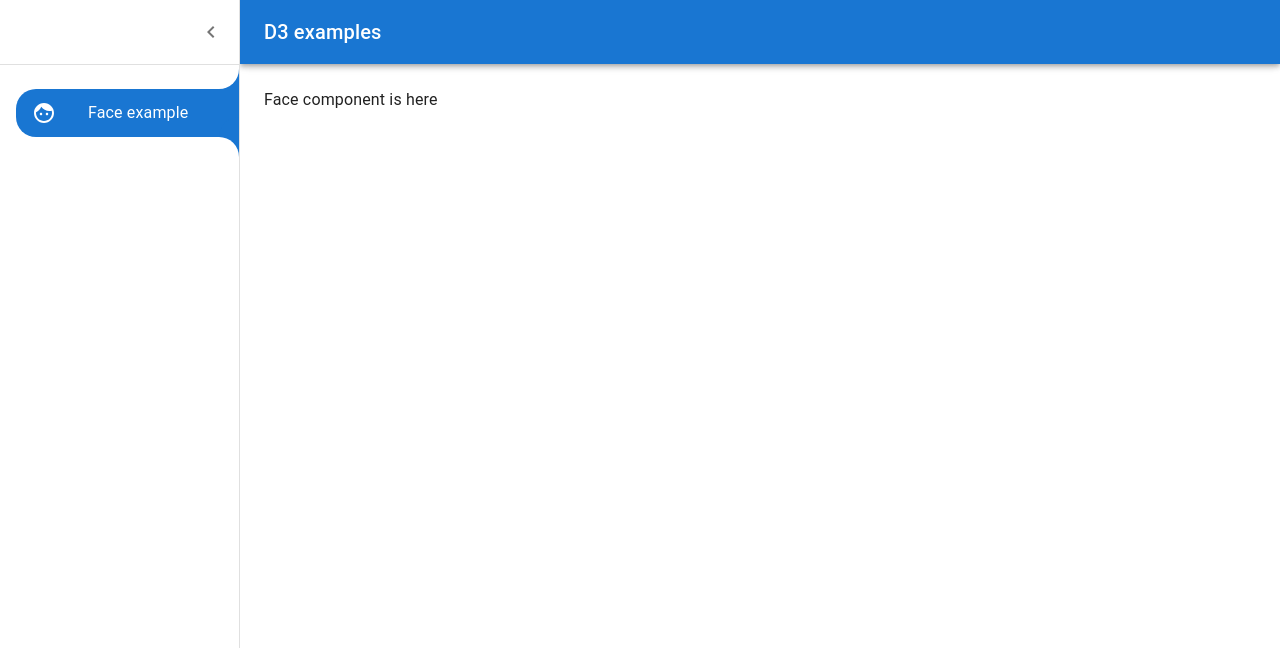
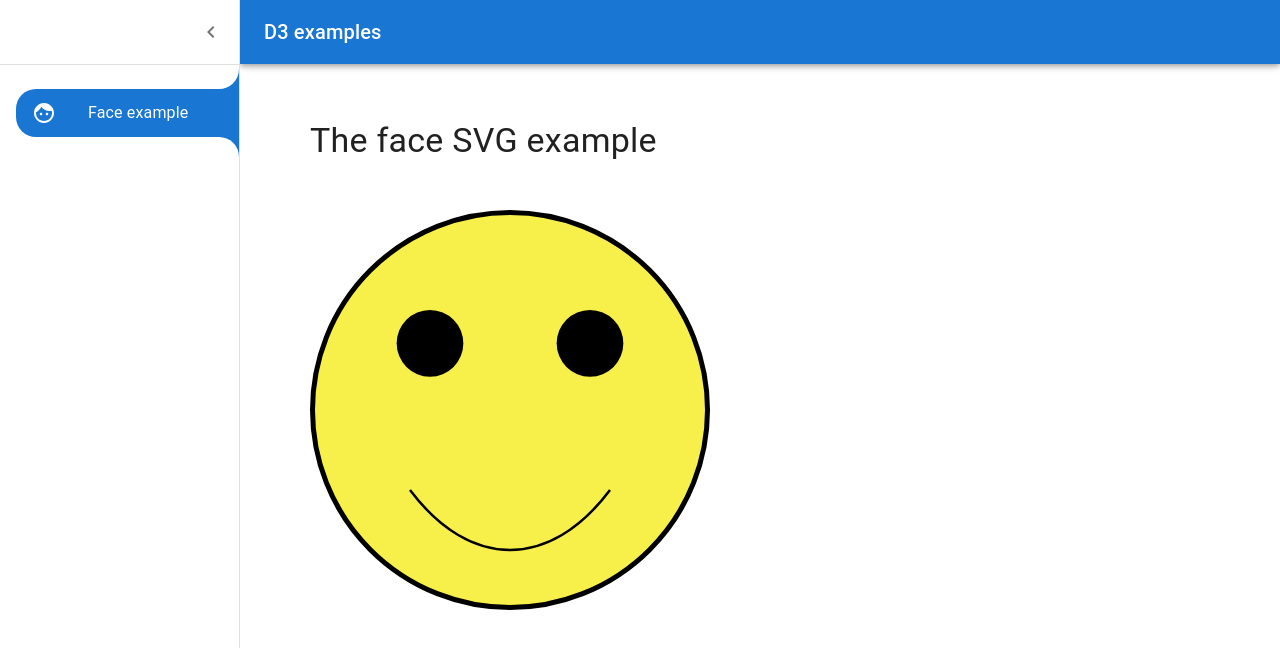
Before and after one commit to AbanoubMagdy1/d3-examples, a React (Create React App) app: page /face in a window 1280 px wide. Shown: the top 648 px of the page. Built offline with nearby package versions, Linux system fonts and the light colour scheme.

Commit message:
Create face using svg

```diff
--- a/src/App.js
+++ b/src/App.js
@@ -1,7 +1,7 @@
 import * as React from 'react';
 import { Main, AppBar, DrawerHeader } from './App.style';
 import SideMenu from './components/SideMenu/SideMenu';
-import Face from './components/Face/Face';
+import FaceRoute from './routes/FaceRoute';
 
 import Box from '@mui/material/Box';
 import CssBaseline from '@mui/material/CssBaseline';
@@ -10,6 +10,7 @@ import Typography from '@mui/material/Typography';
 import IconButton from '@mui/material/IconButton';
 import MenuIcon from '@mui/icons-material/Menu';
 import { Routes, Route } from 'react-router-dom';
+import './App.scss';
 
 
 export default function PersistentDrawerLeft () {
@@ -50,7 +51,7 @@ export default function PersistentDrawerLeft () {
         <DrawerHeader />
         <Routes>
           <Route path="/" element={<h3>Please Select an example from the side menu</h3>}/>
-          <Route path="/face" element={<Face/>}/>
+          <Route path="/face" element={<FaceRoute/>}/>
         </Routes>
       </Main>
     </Box>
--- a/src/App.scss
+++ b/src/App.scss
@@ -0,0 +1,5 @@
+.container{
+    display: flex;
+    flex-direction: column;
+    gap: 3rem;
+}
--- a/src/components/Face/Face.js
+++ b/src/components/Face/Face.js
@@ -1,9 +1,35 @@
 import React from 'react';
 
-function Face () {
+function mouthPathGenerator (size) {
+  const tiny = size / 10;
+  return `M${size / 4},${tiny * 7} C${tiny * 4},${tiny * 9} ${tiny * 6},${tiny * 9} ${size / 4 * 3},${tiny * 7}`;
+}
+function Face ({ size, strokeWidth, faceColor }) {
   return (
-    <div>Face component is here</div>
+    <svg width={size} height={size}>
+      <g width={size} height={size}>
+        <circle
+          cx={size / 2}
+          cy={size / 2}
+          r={size / 2 - strokeWidth / 2}
+          fill={faceColor}
+          stroke="#000"
+          strokeWidth={strokeWidth}
+        />
+
+        <circle cx={size / 20 * 6} cy={size / 3} r={size / 12} fill="#000"/>
+        <circle cx={size / 20 * 14} cy={size / 3} r={size / 12} fill="#000"/>
+        <path d={mouthPathGenerator(size)} fill='none' stroke='#000' strokeWidth={strokeWidth / 2}/>
+      </g>
+    </svg>
   );
 }
 
+Face.defaultProps = {
+  size: 400,
+  strokeWidth: 5,
+  faceColor: '#f7ef4a'
+
+};
+
 export default Face;
--- a/src/index.css
+++ b/src/index.css
@@ -1,5 +1,11 @@
 :root{
   --primary-color: #1976d2;
+}
+
+*{
+  margin: 0;
+  padding: 0;
+  box-sizing: border-box;
 }
 
 body {
--- /dev/null
+++ b/src/routes/FaceRoute.js
@@ -0,0 +1,14 @@
+import React from 'react';
+import { Typography } from '@mui/material';
+import Face from '../components/Face/Face';
+
+function FaceRoute () {
+  return (
+    <div className='container'>
+      <Typography variant="h4">The face SVG example</Typography>
+      <Face/>
+    </div>
+  );
+}
+
+export default FaceRoute;
```
